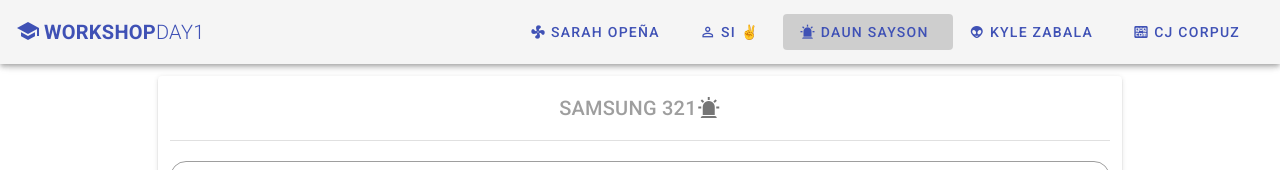
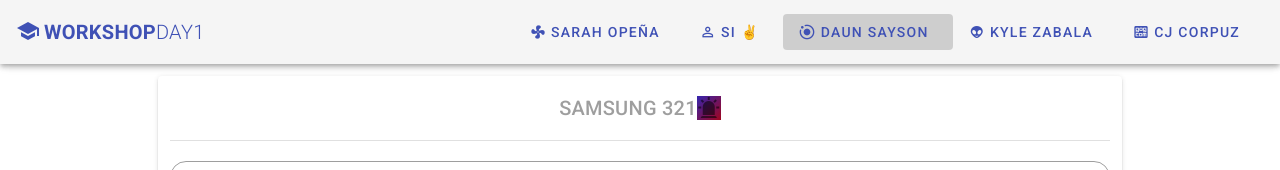
Before and after one commit to BlackpearlTechnology/workshop-day-1-client, a Vue app: page /daun-view in a window 1280 px wide. Shown: the top 170 px of the page. Built offline with nearby package versions, Linux system fonts and the light colour scheme.

Commit message:
Before pulling 12/13/19 Workshop day 2

```diff
--- a/src/components/AppBar.vue
+++ b/src/components/AppBar.vue
@@ -80,7 +80,7 @@
 					{
 						name: 'Daun Sayson',
 						address: {name: 'daun-view'},
-						icon: 'mdi-alarm-light'
+						icon: 'mdi-orbit mdi-spin'
 					},
 					{
 						name: 'Kyle Zabala',
--- a/src/views/Daun.vue
+++ b/src/views/Daun.vue
@@ -4,7 +4,7 @@
 		<v-row justify="center">
 			<v-col cols="12" sm="10">
 				<v-card class="px-3 pb-3">
-					<v-card-title class="justify-center grey--text">SAMSUNG 321<v-icon>mdi-alarm-light</v-icon></v-card-title>
+					<v-card-title class="justify-center grey--text">SAMSUNG 321<v-icon class="icon-bg">mdi-alarm-light</v-icon></v-card-title>
 					<v-divider class="mb-5" />
                     <v-form ref="form">
 					<div class="text-right">
@@ -20,6 +20,7 @@
                         </v-btn>
 					</div>
                     </v-form>
+
                     <div>
                         <v-simple-table height="300px">
                         <template v-slot:default>
@@ -86,4 +87,7 @@ export default {
 
 <style scoped>
 
+  .icon-bg {
+      background:linear-gradient(135deg, #3425af 0%,#A1051D 100%);
+  }
 </style>
```
